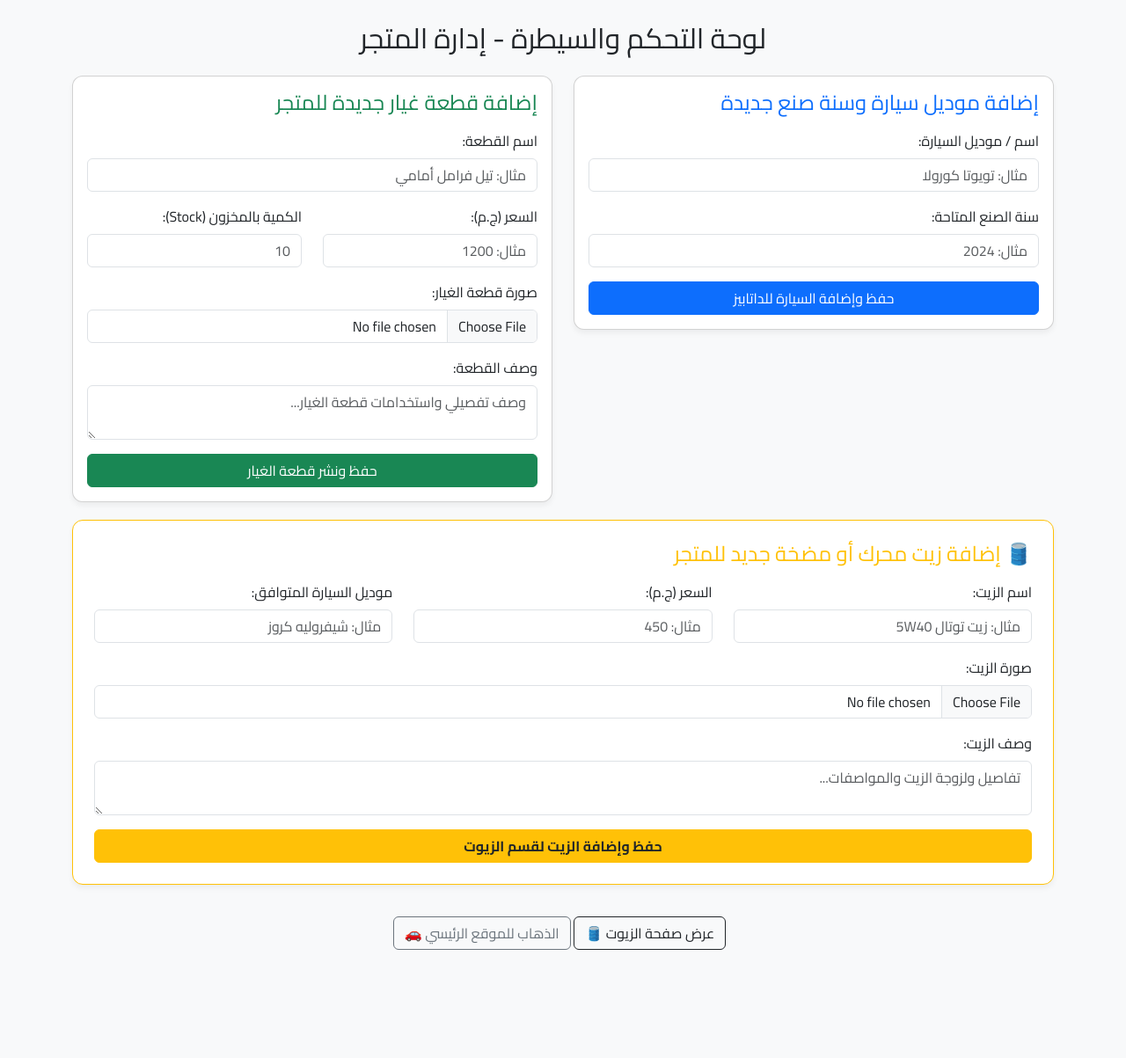
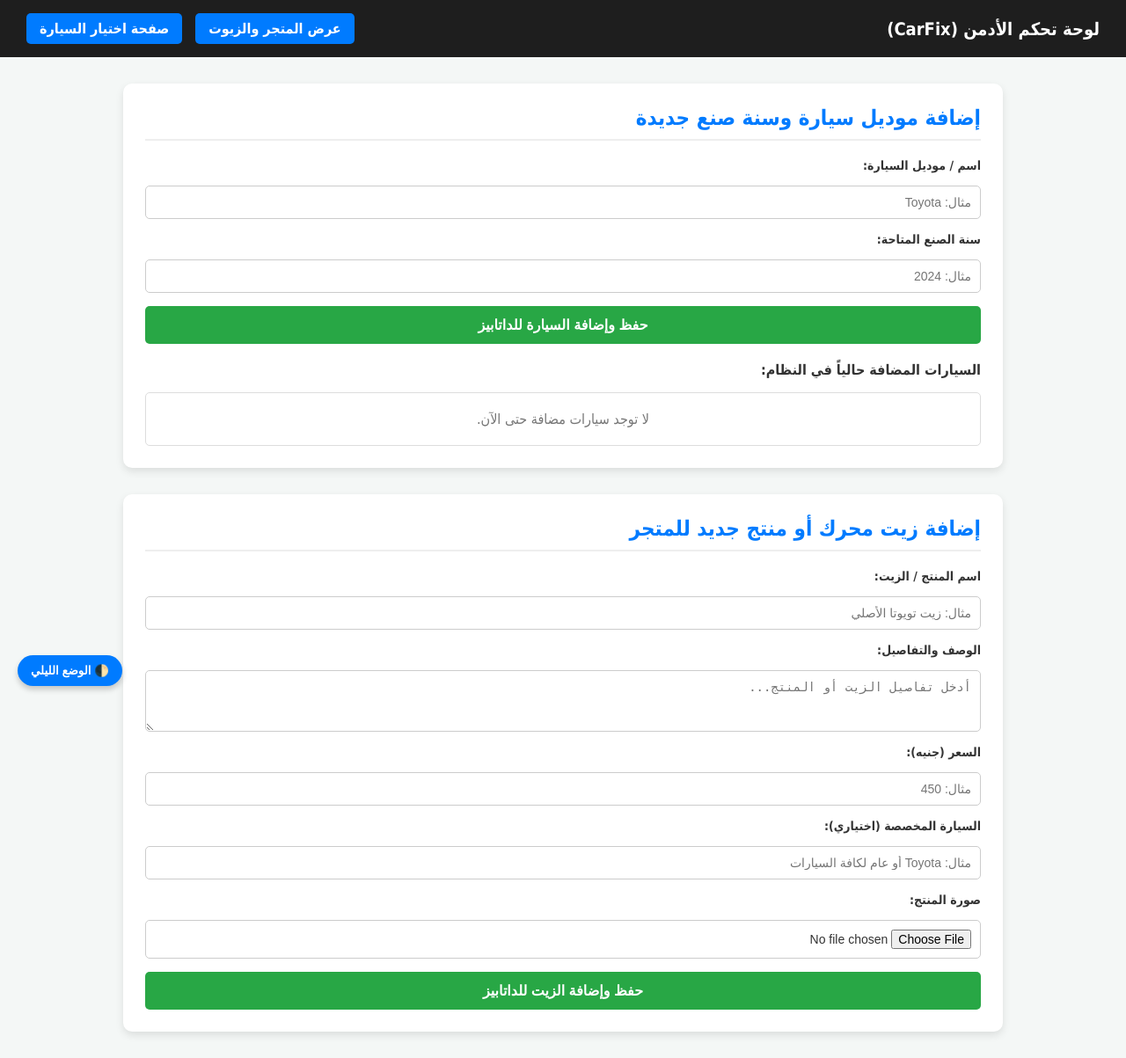
Before and after one commit to youseftornado2004-design/CarFix, a Flask app: page /admin in a window 1280 px wide. Shown: the whole page at 88% size. Before the commit the page ends 1080 px from the top, so only its background shows below. Run offline with Flask 3, Linux system fonts and the light colour scheme; data that the repository does not hold is empty.

Commit message:
Update Admin-Dashboard.html

```diff
--- a/templates/Admin-Dashboard.html
+++ b/templates/Admin-Dashboard.html
@@ -3,112 +3,240 @@
 <head>
     <meta charset="UTF-8">
     <meta name="viewport" content="width=device-width, initial-scale=1.0">
-    <title>لوحة التحكم والسيطرة - متجر قطع الغيار</title>
-    <link href="https://cdn.jsdelivr.net/npm/bootstrap@5.3.0/dist/css/bootstrap.min.css" rel="stylesheet">
-    <link href="https://fonts.googleapis.com/css2?family=Cairo:wght@400;600;700&display=swap" rel="stylesheet">
+    <title>لوحة تحكم الأدمن - CarFix</title>
     <style>
-        body { font-family: 'Cairo', sans-serif; background-color: #f8f9fa; }
-        .card { border-radius: 12px; box-shadow: 0 4px 6px rgba(0,0,0,0.05); margin-bottom: 20px; }
+        :root {
+            --bg-color: #f4f7f6;
+            --card-bg: #ffffff;
+            --text-color: #333333;
+            --navbar-bg: #1e1e1e;
+        }
+
+        [data-theme="dark"] {
+            --bg-color: #121212;
+            --card-bg: #1e1e1e;
+            --text-color: #f1f1f1;
+            --navbar-bg: #1a1a1a;
+        }
+
+        body {
+            font-family: Tahoma, sans-serif;
+            background-color: var(--bg-color);
+            color: var(--text-color);
+            margin: 0;
+            padding: 0;
+            transition: background-color 0.3s ease, color 0.3s ease;
+        }
+
+        .navbar {
+            background-color: var(--navbar-bg);
+            color: white;
+            padding: 15px 30px;
+            display: flex;
+            justify-content: space-between;
+            align-items: center;
+        }
+
+        .navbar h1 {
+            margin: 0;
+            font-size: 20px;
+        }
+
+        .nav-links {
+            display: flex;
+            gap: 15px;
+        }
+
+        .nav-links a {
+            color: white;
+            text-decoration: none;
+            padding: 8px 15px;
+            background-color: #007bff;
+            border-radius: 5px;
+            font-weight: bold;
+        }
+
+        .nav-links a:hover {
+            background-color: #0056b3;
+        }
+
+        .container {
+            max-width: 1000px;
+            margin: 30px auto;
+            padding: 0 20px;
+        }
+
+        .admin-section {
+            background: var(--card-bg);
+            border-radius: 10px;
+            box-shadow: 0 4px 10px rgba(0,0,0,0.1);
+            padding: 25px;
+            margin-bottom: 30px;
+        }
+
+        .admin-section h2 {
+            margin-top: 0;
+            color: #007bff;
+            border-bottom: 2px solid #eee;
+            padding-bottom: 10px;
+        }
+
+        form {
+            display: flex;
+            flex-direction: column;
+            gap: 15px;
+        }
+
+        label {
+            font-weight: bold;
+            font-size: 14px;
+        }
+
+        input, textarea, select {
+            padding: 10px;
+            border: 1px solid #ccc;
+            border-radius: 5px;
+            font-size: 14px;
+            background-color: var(--card-bg);
+            color: var(--text-color);
+        }
+
+        button[type="submit"] {
+            background-color: #28a745;
+            color: white;
+            border: none;
+            padding: 12px;
+            border-radius: 5px;
+            font-size: 16px;
+            font-weight: bold;
+            cursor: pointer;
+            transition: background-color 0.2s;
+        }
+
+        button[type="submit"]:hover {
+            background-color: #218838;
+        }
+
+        .list-group {
+            margin-top: 15px;
+            max-height: 200px;
+            overflow-y: auto;
+            border: 1px solid #ddd;
+            border-radius: 5px;
+            padding: 10px;
+        }
+
+        .list-item {
+            padding: 8px;
+            border-bottom: 1px solid #eee;
+            display: flex;
+            justify-content: space-between;
+            font-size: 14px;
+        }
+
+        #theme-toggle {
+            position: fixed;
+            bottom: 20px;
+            left: 20px;
+            z-index: 1000;
+            padding: 10px 15px;
+            border-radius: 50px;
+            border: none;
+            background: #007bff;
+            color: white;
+            cursor: pointer;
+            box-shadow: 0 4px 6px rgba(0,0,0,0.2);
+            font-weight: bold;
+        }
     </style>
 </head>
 <body>
 
-<div class="container my-4">
-    <h2 class="text-center mb-4">لوحة التحكم والسيطرة - إدارة المتجر</h2>
+    <button id="theme-toggle" onclick="toggleTheme()">🌓 الوضع الليلي</button>
 
-    <div class="row">
-        <!-- قسم إضافة موديل سيارة -->
-        <div class="col-md-6">
-            <div class="card p-3">
-                <h4 class="mb-3 text-primary">إضافة موديل سيارة وسنة صنع جديدة</h4>
-                <form action="/add_car" method="POST">
-                    <div class="mb-3">
-                        <label class="form-label">اسم / موديل السيارة:</label>
-                        <input type="text" name="car_name" class="form-control" placeholder="مثال: تويوتا كورولا" required>
-                    </div>
-                    <div class="mb-3">
-                        <label class="form-label">سنة الصنع المتاحة:</label>
-                        <input type="text" name="car_year" class="form-control" placeholder="مثال: 2024" required>
-                    </div>
-                    <button type="submit" class="btn btn-primary w-100">حفظ وإضافة السيارة للداتابيز</button>
-                </form>
+    <div class="navbar">
+        <h1>لوحة تحكم الأدمن (CarFix)</h1>
+        <div class="nav-links">
+            <a href="/products">عرض المتجر والزيوت</a>
+            <a href="/select-car">صفحة اختيار السيارة</a>
         </div>
     </div>
 
-        <!-- قسم إضافة قطعة غيار جديدة -->
-        <div class="col-md-6">
-            <div class="card p-3">
-                <h4 class="mb-3 text-success">إضافة قطعة غيار جديدة للمتجر</h4>
-                <form action="/add_product" method="POST" enctype="multipart/form-data">
-                    <div class="mb-3">
-                        <label class="form-label">اسم القطعة:</label>
-                        <input type="text" name="product_name" class="form-control" placeholder="مثال: تيل فرامل أمامي" required>
+    <div class="container">
+
+        <!-- القسم الأول: إضافة موديل سيارة وسنة صنع جديدة -->
+        <div class="admin-section">
+            <h2>إضافة موديل سيارة وسنة صنع جديدة</h2>
+            <form action="/admin_add_car" method="POST">
+                <label>اسم / موديل السيارة:</label>
+                <input type="text" name="car_model" placeholder="مثال: Toyota" required>
+
+                <label>سنة الصنع المتاحة:</label>
+                <input type="text" name="car_year" placeholder="مثال: 2024" required>
+
+                <button type="submit">حفظ وإضافة السيارة للداتابيز</button>
+            </form>
+
+            <h3 style="margin-top: 20px; font-size: 16px;">السيارات المضافة حالياً في النظام:</h3>
+            <div class="list-group">
+                {% if cars %}
+                    {% for car in cars %}
+                        <div class="list-item">
+                            <span>🚗 <strong>{{ car.car_model }}</strong></span>
+                            <span>سنة: {{ car.car_year }}</span>
                         </div>
-                    <div class="row">
-                        <div class="col-md-6 mb-3">
-                            <label class="form-label">السعر (ج.م):</label>
-                            <input type="number" step="0.01" name="price" class="form-control" placeholder="مثال: 1200" required>
-                        </div>
-                        <div class="col-md-6 mb-3">
-                            <label class="form-label">الكمية بالمخزون (Stock):</label>
-                            <input type="number" name="stock" class="form-control" placeholder="10" required>
-                        </div>
-                    </div>
-                    <div class="mb-3">
-                        <label class="form-label">صورة قطعة الغيار:</label>
-                        <input type="file" name="image" class="form-control" accept="image/*" required>
-                    </div>
-                    <div class="mb-3">
-                        <label class="form-label">وصف القطعة:</label>
-                        <textarea name="description" class="form-control" rows="2" placeholder="وصف تفصيلي واستخدامات قطعة الغيار..."></textarea>
-                    </div>
-                    <button type="submit" class="btn btn-success w-100">حفظ ونشر قطعة الغيار</button>
-                </form>
-            </div>
+                    {% endfor %}
+                {% else %}
+                    <div style="text-align: center; color: #777; padding: 10px;">لا توجد سيارات مضافة حتى الآن.</div>
+                {% endif %}
             </div>
         </div>
 
-    <!-- قسم إضافة زيت محرك جديد (الجديد كلياً) -->
-    <div class="row">
-        <div class="col-12">
-            <div class="card p-4 border-warning">
-                <h4 class="mb-3 text-warning">🛢️ إضافة زيت محرك أو مضخة جديد للمتجر</h4>
+        <!-- القسم الثاني: إضافة زيت محرك أو منتج جديد للمتجر -->
+        <div class="admin-section">
+            <h2>إضافة زيت محرك أو منتج جديد للمتجر</h2>
             <form action="/add_oil" method="POST" enctype="multipart/form-data">
-                    <div class="row">
-                        <div class="col-md-4 mb-3">
-                            <label class="form-label">اسم الزيت:</label>
-                            <input type="text" name="product_name" class="form-control" placeholder="مثال: زيت توتال 5W40" required>
-                        </div>
-                        <div class="col-md-4 mb-3">
-                            <label class="form-label">السعر (ج.م):</label>
-                            <input type="number" step="0.01" name="price" class="form-control" placeholder="مثال: 450" required>
-                        </div>
-                        <div class="col-md-4 mb-3">
-                            <label class="form-label">موديل السيارة المتوافق:</label>
-                            <input type="text" name="car_model" class="form-control" placeholder="مثال: شيفروليه كروز">
-                        </div>
-                    </div>
-                    <div class="mb-3">
-                        <label class="form-label">صورة الزيت:</label>
-                        <input type="file" name="image" class="form-control" accept="image/*" required>
-                    </div>
-                    <div class="mb-3">
-                        <label class="form-label">وصف الزيت:</label>
-                        <textarea name="description" class="form-control" rows="2" placeholder="تفاصيل ولزوجة الزيت والمواصفات..."></textarea>
-                    </div>
-                    <button type="submit" class="btn btn-warning w-100 text-dark fw-bold">حفظ وإضافة الزيت لقسم الزيوت</button>
+                <label>اسم المنتج / الزيت:</label>
+                <input type="text" name="product_name" placeholder="مثال: زيت تويوتا الأصلي" required>
+
+                <label>الوصف والتفاصيل:</label>
+                <textarea name="description" rows="3" placeholder="أدخل تفاصيل الزيت أو المنتج..." required></textarea>
+
+                <label>السعر (جنيه):</label>
+                <input type="number" step="0.01" name="price" placeholder="مثال: 450" required>
+
+                <label>السيارة المخصصة (اختياري):</label>
+                <input type="text" name="car_model" placeholder="مثال: Toyota أو عام لكافة السيارات">
+
+                <label>صورة المنتج:</label>
+                <input type="file" name="image" accept="image/*">
+
+                <button type="submit">حفظ وإضافة الزيت للداتابيز</button>
             </form>
-            </div>
-        </div>
-    </div>
-
-    <!-- روابط سريعة للرجوع -->
-    <div class="text-center mt-3">
-        <a href="/oils" target="_blank" class="btn btn-outline-dark me-2">عرض صفحة الزيوت 🛢️</a>
-        <a href="/" class="btn btn-outline-secondary">الذهاب للموقع الرئيسي 🚗</a>
         </div>
 
     </div>
 
+    <script>
+        const savedTheme = localStorage.getItem('theme') || 'light';
+        if (savedTheme === 'dark') {
+            document.documentElement.setAttribute('data-theme', 'dark');
+            document.getElementById('theme-toggle').textContent = '☀️ الوضع الفاتح';
+        }
+
+        function toggleTheme() {
+            const currentTheme = document.documentElement.getAttribute('data-theme');
+            const btn = document.getElementById('theme-toggle');
+            if (currentTheme === 'dark') {
+                document.documentElement.setAttribute('data-theme', 'light');
+                localStorage.setItem('theme', 'light');
+                btn.textContent = '🌓 الوضع الليلي';
+            } else {
+                document.documentElement.setAttribute('data-theme', 'dark');
+                localStorage.setItem('theme', 'dark');
+                btn.textContent = '☀️ الوضع الفاتح';
+            }
+        }
+    </script>
 </body>
 </html>
```
Lines whose indentation alone changed are shown as unchanged.
